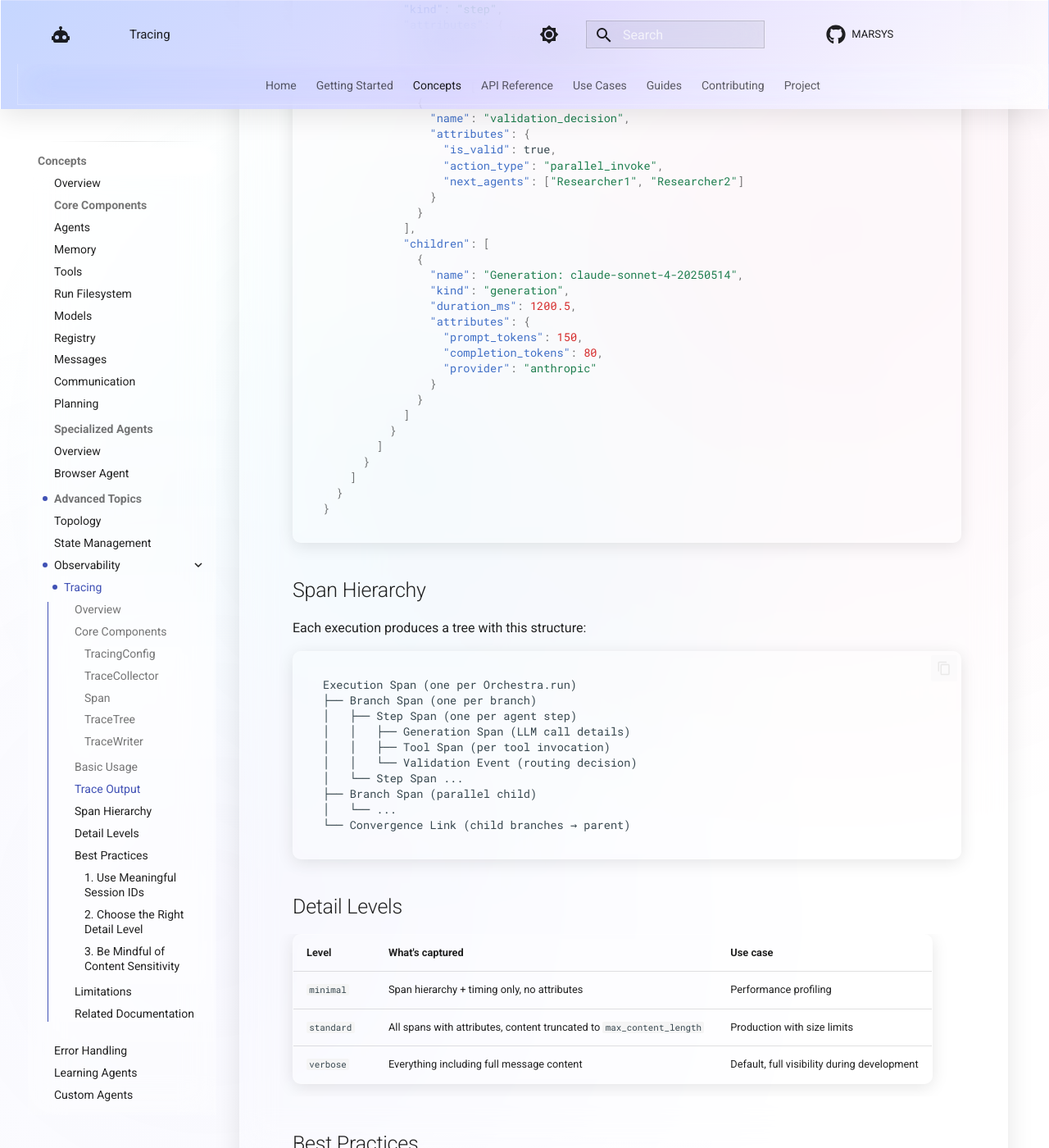
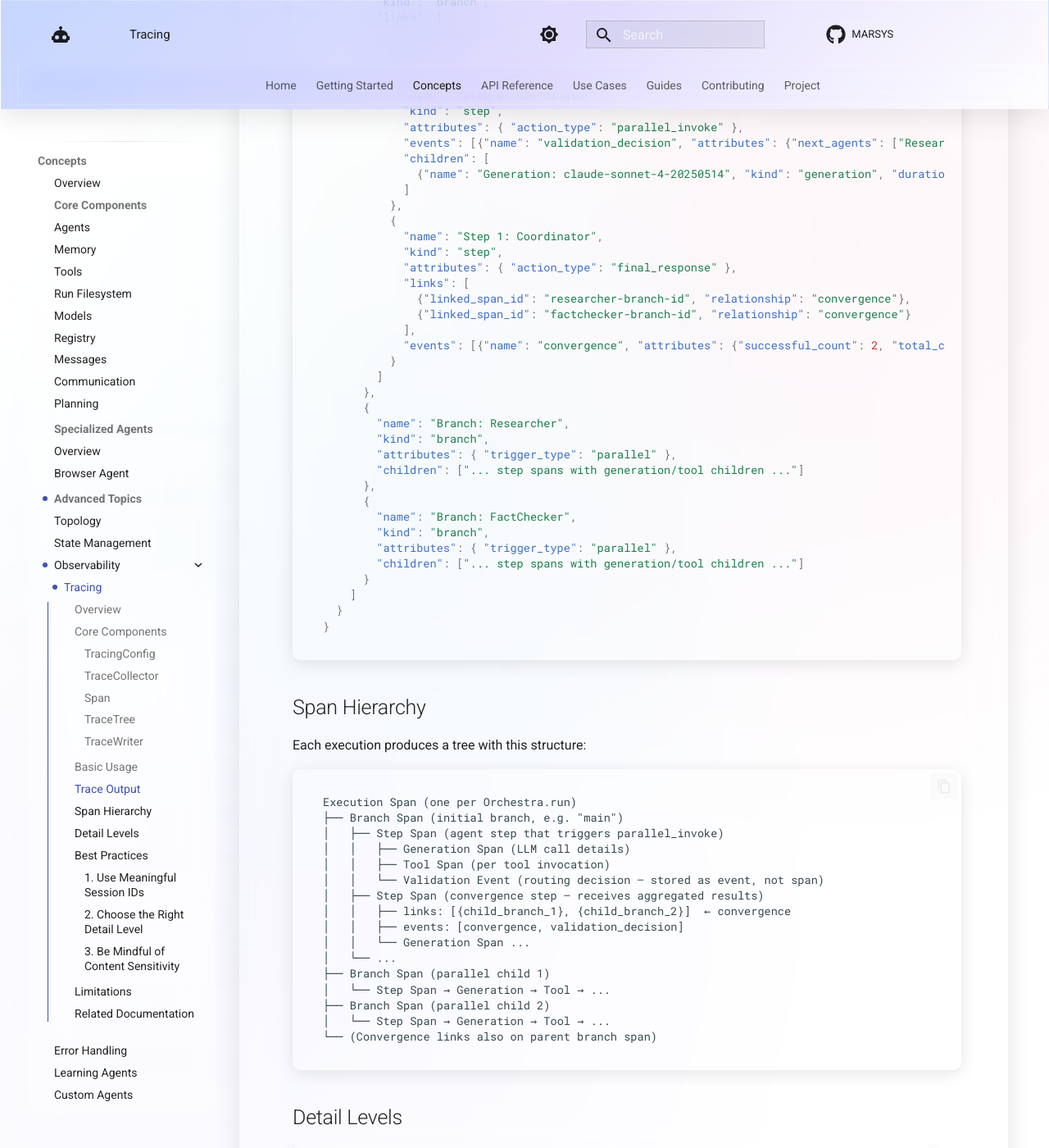
Before and after one commit to rezaho/MARSYS, an MkDocs documentation site: the page built from docs/concepts/tracing.md, in a window 1280 px wide and 1400 px high, scrolled down 3349 px. Shown: the whole window at 82% size. Built offline with MkDocs 1.6.1 and Material for MkDocs 9.7.7, drawn with Linux system fonts in a browser that asks for light colours; comment, search, counter and statistics services are not loaded; some of the changed text lies outside the part shown.

Commit message:
docs: update tracing docs to reflect convergence and validation behavior
- Span kinds: removed 'validation' (captured as events on step spans)
- Span hierarchy diagram shows convergence step with links to child branches
- JSON example includes branch spans, convergence links, and parallel structure
- ConvergenceEvent docs note that links appear on both branch and step spans
- Updated Span docstring to match actual attribute schemas

````diff
--- a/docs/concepts/tracing.md
+++ b/docs/concepts/tracing.md
@@ -49,7 +49,9 @@ A single unit of work in the trace. Spans form a tree via `parent_span_id`:
 from marsys.coordination.tracing.types import Span
 ```
 
-Span kinds: `execution`, `branch`, `step`, `generation`, `tool`, `validation`.
+Span kinds: `execution`, `branch`, `step`, `generation`, `tool`.
+
+Validation decisions are captured as events on step spans (not separate spans). Convergence is captured as links and events on both the parent branch span and the convergence step span.
 
 ### TraceTree
 
@@ -113,7 +115,7 @@ The JSON output is a tree of spans. Here is an abbreviated example:
   "session_id": "session-001",
   "metadata": {
     "task_summary": "Research quantum computing",
-    "agent_names": ["Coordinator", "Researcher"]
+    "agent_names": ["Coordinator", "Researcher", "FactChecker"]
   },
   "root_span": {
     "name": "Orchestra.run",
@@ -124,38 +126,42 @@ The JSON output is a tree of spans. Here is an abbreviated example:
       {
         "name": "Branch: main",
         "kind": "branch",
+        "links": [
+          {"linked_span_id": "...", "relationship": "convergence"}
+        ],
         "children": [
           {
             "name": "Step 0: Coordinator",
             "kind": "step",
-            "attributes": {
-              "agent_name": "Coordinator",
-              "action_type": "parallel_invoke"
-            },
-            "events": [
-              {
-                "name": "validation_decision",
-                "attributes": {
-                  "is_valid": true,
-                  "action_type": "parallel_invoke",
-                  "next_agents": ["Researcher1", "Researcher2"]
-                }
-              }
+            "attributes": { "action_type": "parallel_invoke" },
+            "events": [{"name": "validation_decision", "attributes": {"next_agents": ["Researcher", "FactChecker"]}}],
+            "children": [
+              {"name": "Generation: claude-sonnet-4-20250514", "kind": "generation", "duration_ms": 1200.5, "attributes": {"prompt_tokens": 150, "completion_tokens": 80}}
+            ]
+          },
+          {
+            "name": "Step 1: Coordinator",
+            "kind": "step",
+            "attributes": { "action_type": "final_response" },
+            "links": [
+              {"linked_span_id": "researcher-branch-id", "relationship": "convergence"},
+              {"linked_span_id": "factchecker-branch-id", "relationship": "convergence"}
             ],
-            "children": [
-              {
-                "name": "Generation: claude-sonnet-4-20250514",
-                "kind": "generation",
-                "duration_ms": 1200.5,
-                "attributes": {
-                  "prompt_tokens": 150,
-                  "completion_tokens": 80,
-                  "provider": "anthropic"
-                }
-              }
-            ]
+            "events": [{"name": "convergence", "attributes": {"successful_count": 2, "total_count": 2}}]
           }
         ]
+      },
+      {
+        "name": "Branch: Researcher",
+        "kind": "branch",
+        "attributes": { "trigger_type": "parallel" },
+        "children": ["... step spans with generation/tool children ..."]
+      },
+      {
+        "name": "Branch: FactChecker",
+        "kind": "branch",
+        "attributes": { "trigger_type": "parallel" },
+        "children": ["... step spans with generation/tool children ..."]
       }
     ]
   }
@@ -168,15 +174,21 @@ Each execution produces a tree with this structure:
 
 ```
 Execution Span (one per Orchestra.run)
-├── Branch Span (one per branch)
-│   ├── Step Span (one per agent step)
+├── Branch Span (initial branch, e.g. "main")
+│   ├── Step Span (agent step that triggers parallel_invoke)
 │   │   ├── Generation Span (LLM call details)
 │   │   ├── Tool Span (per tool invocation)
-│   │   └── Validation Event (routing decision)
-│   └── Step Span ...
-├── Branch Span (parallel child)
+│   │   └── Validation Event (routing decision — stored as event, not span)
+│   ├── Step Span (convergence step — receives aggregated results)
+│   │   ├── links: [{child_branch_1}, {child_branch_2}]  ← convergence
+│   │   ├── events: [convergence, validation_decision]
+│   │   └── Generation Span ...
 │   └── ...
-└── Convergence Link (child branches → parent)
+├── Branch Span (parallel child 1)
+│   └── Step Span → Generation → Tool → ...
+├── Branch Span (parallel child 2)
+│   └── Step Span → Generation → Tool → ...
+└── (Convergence links also on parent branch span)
 ```
 
 ## Detail Levels
````
Also changed, not shown: docs/api/tracing.md (+2 -2 lines), 1 other file.
